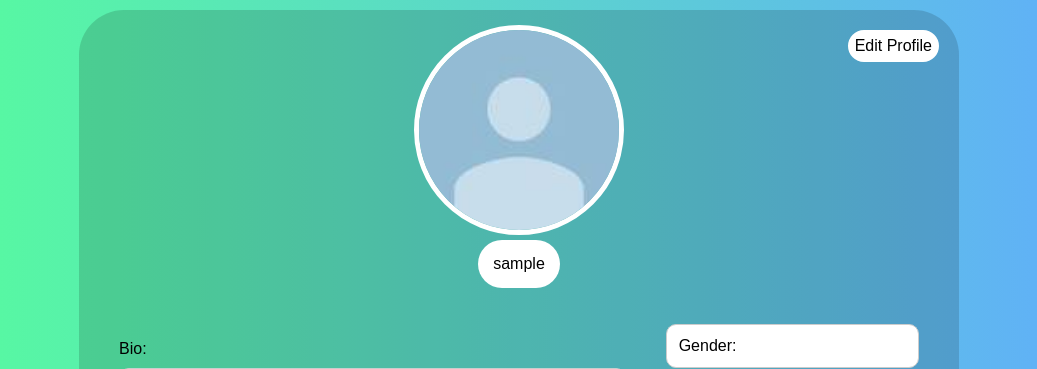
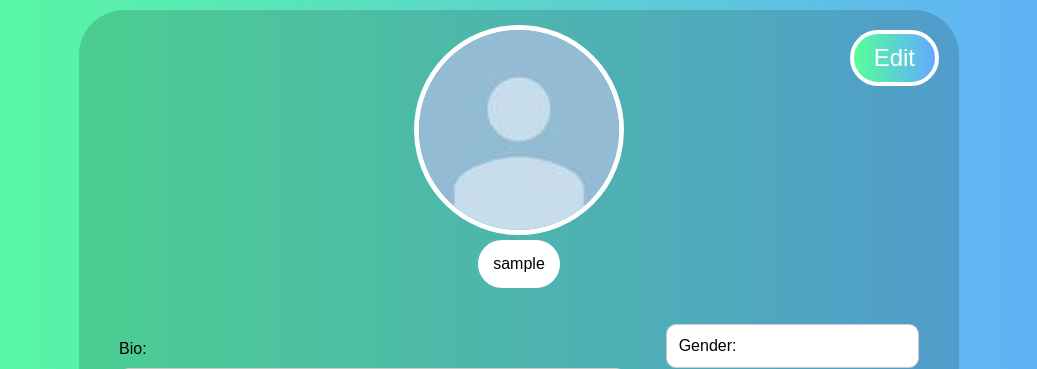
Before and after one commit to CA-JunPark/MealMate, a Django app: a page that uses mealmate/templates/account/profile.html in a window 1280 px wide. Shown: the part 100-469 px from the top of the page, without its empty margins (121-1158 px from the left). Run offline with Django 5.2, Linux system fonts and the light colour scheme; the visitor is signed in with stand-in values (Sample User, id 1); data comes from the database, SQL or seed files in the repository.

Commit message:
favicon error fix

```diff
--- a/mealmate/mealmate/settings.py
+++ b/mealmate/mealmate/settings.py
@@ -121,6 +121,7 @@
 # https://docs.djangoproject.com/en/5.0/howto/static-files/
 
 STATIC_URL = 'static/'
+STATICFILES_DIRS = [BASE_DIR / "static"]
 
 # Default primary key field type
 # https://docs.djangoproject.com/en/5.0/ref/settings/#default-auto-field
--- a/mealmate/templates/account/login.html
+++ b/mealmate/templates/account/login.html
@@ -5,6 +5,8 @@
         <!-- <meta name="viewport" content="initial-scale=1, width=device-width" /> -->
         <!-- <link rel="stylesheet" href="new.css" /> -->
         <script src="https://ajax.googleapis.com/ajax/libs/jquery/3.7.1/jquery.min.js"></script>
+        {% load static %}
+        <link rel="icon" href="{% static 'favicon.ico' %}">
     </head>
     <body>
         <div class="main">
--- a/mealmate/templates/account/profile.html
+++ b/mealmate/templates/account/profile.html
@@ -6,6 +6,8 @@
         <!-- <link rel="stylesheet" href="new.css" /> -->
         <!-- <link rel="stylesheet" href="./index.css" /> -->
         <script src="https://ajax.googleapis.com/ajax/libs/jquery/3.7.1/jquery.min.js"></script>
+        {% load static %}
+        <link rel="icon" href="{% static 'favicon.ico' %}">
     </head>
     <body>
         <!-- navigation bar -->
@@ -29,7 +31,7 @@
             <div class="infoCard">
                 <div class="editProfileContainer">
                     <!-- This would also let them change email/password -->
-                    <button class="editProfileButton">Edit Profile</button>
+                    <button class="editProfileButton">Edit</button>
                 </div>
                 <div class="cardProfile">
                     <img src="{{user.photo}}" class="cardProfilePhoto">
@@ -263,7 +265,7 @@
         justify-content: space-evenly;
     }
 
-    .backButton, .joinButton {
+    .backButton, .joinButton, .editProfileButton{
         color: white;
         font-size: 1.5em;
         padding: 10px 20px;
--- a/mealmate/templates/mealmate/home.html
+++ b/mealmate/templates/mealmate/home.html
@@ -6,6 +6,8 @@
         <!-- <link rel="stylesheet" href="new.css" /> -->
         <!-- <link rel="stylesheet" href="./index.css" /> -->
         <script src="https://ajax.googleapis.com/ajax/libs/jquery/3.7.1/jquery.min.js"></script>
+        {% load static %}
+        <link rel="icon" href="{% static 'favicon.ico' %}">
     </head>
     <body>
         <!-- navigation bar -->
--- a/mealmate/templates/post/createPost.html
+++ b/mealmate/templates/post/createPost.html
@@ -6,6 +6,8 @@
         <!-- <link rel="stylesheet" href="new.css" /> -->
         <!-- <link rel="stylesheet" href="./index.css" /> -->
         <script src="https://ajax.googleapis.com/ajax/libs/jquery/3.4.1/jquery.min.js"></script>
+        {% load static %}
+        <link rel="icon" href="{% static 'favicon.ico' %}">
     </head>
     <body>
         <!-- navigation bar -->
--- a/mealmate/templates/post/myMeals.html
+++ b/mealmate/templates/post/myMeals.html
@@ -5,6 +5,8 @@
         <!-- <meta name="viewport" content="initial-scale=1, width=device-width" /> -->
         <!-- <link rel="stylesheet" href="new.css" /> -->
         <!-- <link rel="stylesheet" href="./index.css" /> -->
+        {% load static %}
+        <link rel="icon" href="{% static 'favicon.ico' %}">
     </head>
     <body>
         <!-- navigation bar -->
--- a/mealmate/templates/post/postMoreInfo.html
+++ b/mealmate/templates/post/postMoreInfo.html
@@ -5,7 +5,9 @@
         <!-- <meta name="viewport" content="initial-scale=1, width=device-width" /> -->
         <!-- <link rel="stylesheet" href="new.css" /> -->
         <!-- <link rel="stylesheet" href="./index.css" /> -->
-         <script src="https://ajax.googleapis.com/ajax/libs/jquery/3.7.1/jquery.min.js"></script>
+        <script src="https://ajax.googleapis.com/ajax/libs/jquery/3.7.1/jquery.min.js"></script>
+        {% load static %}
+        <link rel="icon" href="{% static 'favicon.ico' %}">
     </head>
     <body>
         <!-- navigation bar -->
```
Also changed, not shown: mealmate/static/images/default_profile.png (added), mealmate/static/images/favicon.ico (added).
